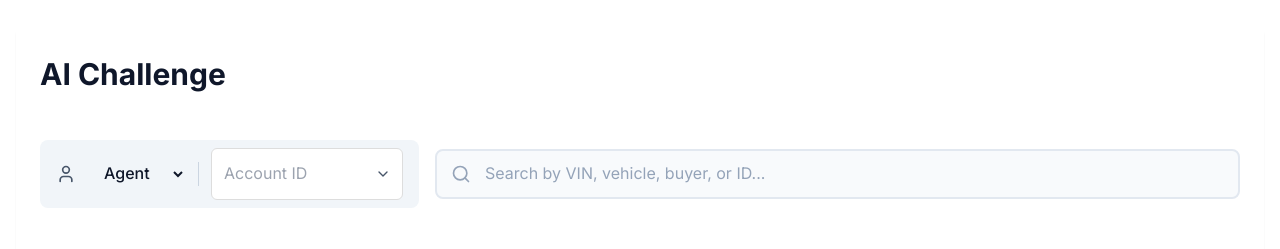
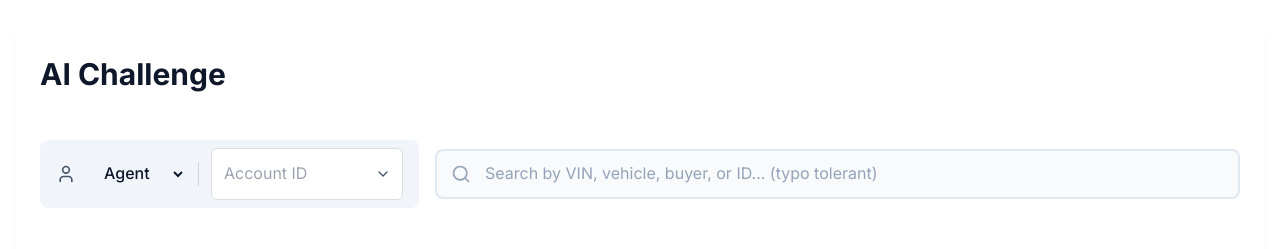
Before and after one commit to HardikSingh-Jamnal/AICodeDockerizeExample, a Next.js app in the folder frontend/: page / in a window 1280 px wide. Shown: the top 249 px of the page. Built offline with nearby package versions, Linux system fonts and the light colour scheme.

Commit message:
feature: add typo tolerance and fuzzy matching to search functionality in CentralizedSearchMock UI

```diff
--- a/frontend/app/CentralizedSearchMockUI.tsx
+++ b/frontend/app/CentralizedSearchMockUI.tsx
@@ -1,5 +1,70 @@
-import React, { useState, useRef, useEffect } from "react";
+import React, { useState, useRef, useEffect, useMemo } from "react";
 import { Search, Package, ShoppingCart, Truck, User, ChevronDown, ChevronUp, X } from "lucide-react";
+
+// Levenshtein distance for typo tolerance
+function levenshteinDistance(a: string, b: string): number {
+  const matrix: number[][] = [];
+
+  if (a.length === 0) return b.length;
+  if (b.length === 0) return a.length;
+
+  for (let i = 0; i <= b.length; i++) {
+    matrix[i] = [i];
+  }
+  for (let j = 0; j <= a.length; j++) {
+    matrix[0][j] = j;
+  }
+
+  for (let i = 1; i <= b.length; i++) {
+    for (let j = 1; j <= a.length; j++) {
+      if (b.charAt(i - 1) === a.charAt(j - 1)) {
+        matrix[i][j] = matrix[i - 1][j - 1];
+      } else {
+        matrix[i][j] = Math.min(
+          matrix[i - 1][j - 1] + 1, // substitution
+          matrix[i][j - 1] + 1,     // insertion
+          matrix[i - 1][j] + 1      // deletion
+        );
+      }
+    }
+  }
+
+  return matrix[b.length][a.length];
+}
+
+// Fuzzy match with typo tolerance
+function fuzzyMatch(query: string, target: string, threshold: number = 0.3): boolean {
+  const q = query.toLowerCase().trim();
+  const t = target.toLowerCase();
+
+  if (q === "") return true;
+  if (t.includes(q)) return true; // exact substring match
+
+  // Split target into words and check each
+  const words = t.split(/\s+/);
+  for (const word of words) {
+    // Allow more tolerance for longer words
+    const maxDistance = Math.max(1, Math.floor(word.length * threshold));
+    const distance = levenshteinDistance(q, word);
+    if (distance <= maxDistance) return true;
+
+    // Also check if query is a fuzzy prefix of the word
+    if (q.length <= word.length) {
+      const prefix = word.substring(0, q.length);
+      const prefixDistance = levenshteinDistance(q, prefix);
+      if (prefixDistance <= Math.max(1, Math.floor(q.length * threshold))) return true;
+    }
+  }
+
+  // Check against the full target string for longer queries
+  if (q.length >= 3) {
+    const maxDistance = Math.max(1, Math.floor(q.length * threshold));
+    const distance = levenshteinDistance(q, t);
+    if (distance <= maxDistance) return true;
+  }
+
+  return false;
+}
 
 // Mock account ids for each role
 const accountIdsByRole: Record<string, string[]> = {
@@ -65,24 +130,29 @@ export default function CentralizedSearchMock() {
   const searchInputRef = useRef<HTMLInputElement>(null);
   const searchDropdownRef = useRef<HTMLDivElement>(null);
 
-  const filteredResults = {
+  const filteredResults = useMemo(() => ({
     offers: mockResults.offers.filter((o: Offer) =>
       query === "" ||
-      o.make.toLowerCase().includes(query.toLowerCase()) ||
-      o.model.toLowerCase().includes(query.toLowerCase()) ||
-      o.vin.toLowerCase().includes(query.toLowerCase())
+      fuzzyMatch(query, o.make) ||
+      fuzzyMatch(query, o.model) ||
+      fuzzyMatch(query, o.vin) ||
+      fuzzyMatch(query, `${o.year}`) ||
+      fuzzyMatch(query, o.owner)
     ),
     purchases: mockResults.purchases.filter((p: Purchase) =>
       query === "" ||
-      p.id.toLowerCase().includes(query.toLowerCase()) ||
-      p.buyer.toLowerCase().includes(query.toLowerCase())
+      fuzzyMatch(query, p.id) ||
+      fuzzyMatch(query, p.buyer) ||
+      fuzzyMatch(query, p.status)
     ),
     transports: mockResults.transports.filter((t: Transport) =>
       query === "" ||
-      t.id.toLowerCase().includes(query.toLowerCase()) ||
-      t.vehicle.toLowerCase().includes(query.toLowerCase())
+      fuzzyMatch(query, t.id) ||
+      fuzzyMatch(query, t.vehicle) ||
+      fuzzyMatch(query, t.carrier) ||
+      fuzzyMatch(query, t.status)
     ),
-  };
+  }), [query]);
 
   const tabs = [
     { id: "all", label: "All Results", icon: Search },
@@ -415,7 +485,7 @@ export default function CentralizedSearchMock() {
                 <input
                   ref={searchInputRef}
                   className="w-full pl-12 pr-4 py-2.5 rounded-lg bg-slate-50 border-2 border-slate-200 focus:border-blue-500 focus:bg-white transition-all outline-none text-slate-900 placeholder-slate-400"
-                  placeholder="Search by VIN, vehicle, buyer, or ID..."
+                  placeholder="Search by VIN, vehicle, buyer, or ID... (typo tolerant)"
                   value={query}
                   onChange={(e) => {
                     setQuery(e.target.value);
--- a/frontend/package.json
+++ b/frontend/package.json
@@ -9,6 +9,8 @@
     "lint": "next lint"
   },
   "dependencies": {
+    "autoprefixer": "^10.4.23",
+    "lucide-react": "^0.562.0",
     "next": "^14.2.35",
     "react": "^18",
     "react-dom": "^18"
```
Also changed, not shown: 1 other file (tests, documents, lock files or other folders).
